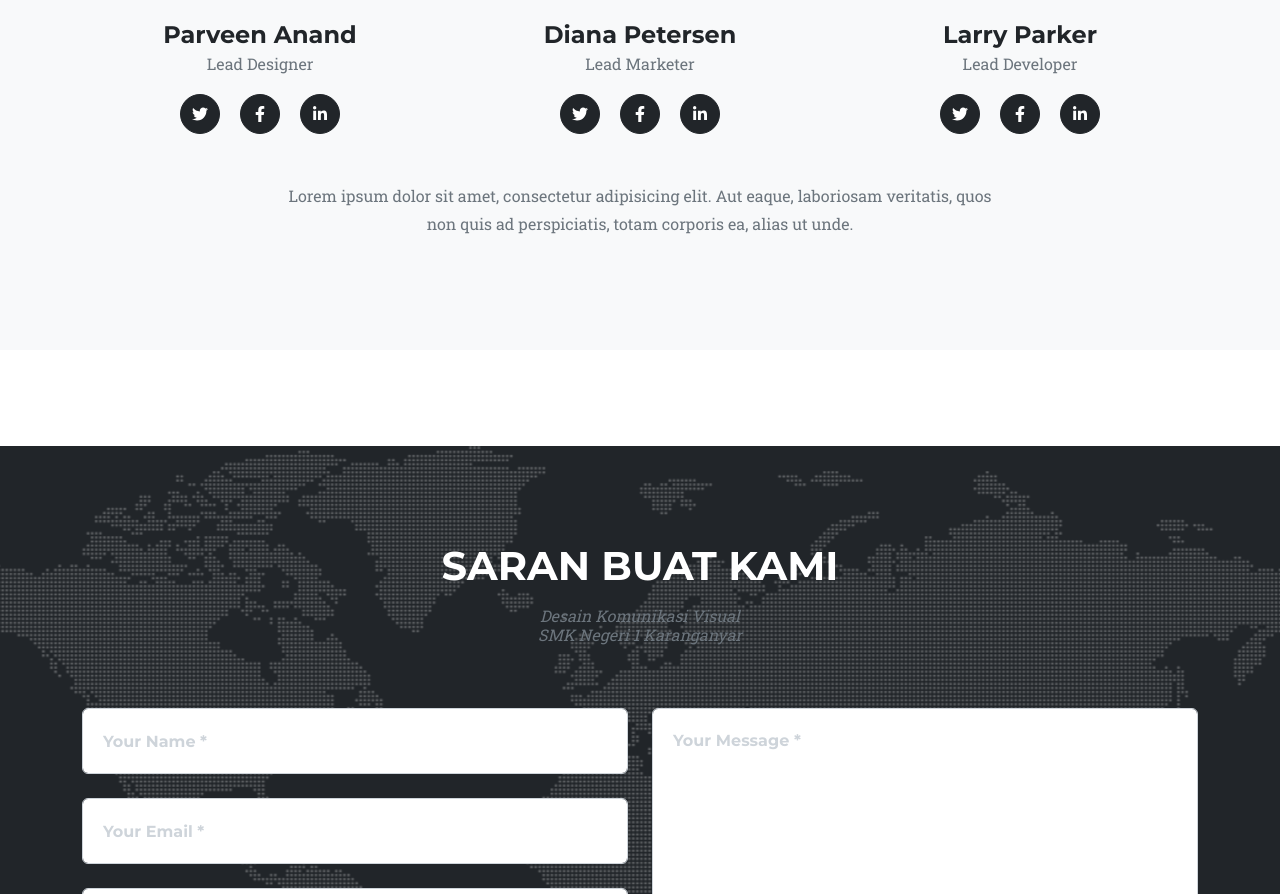
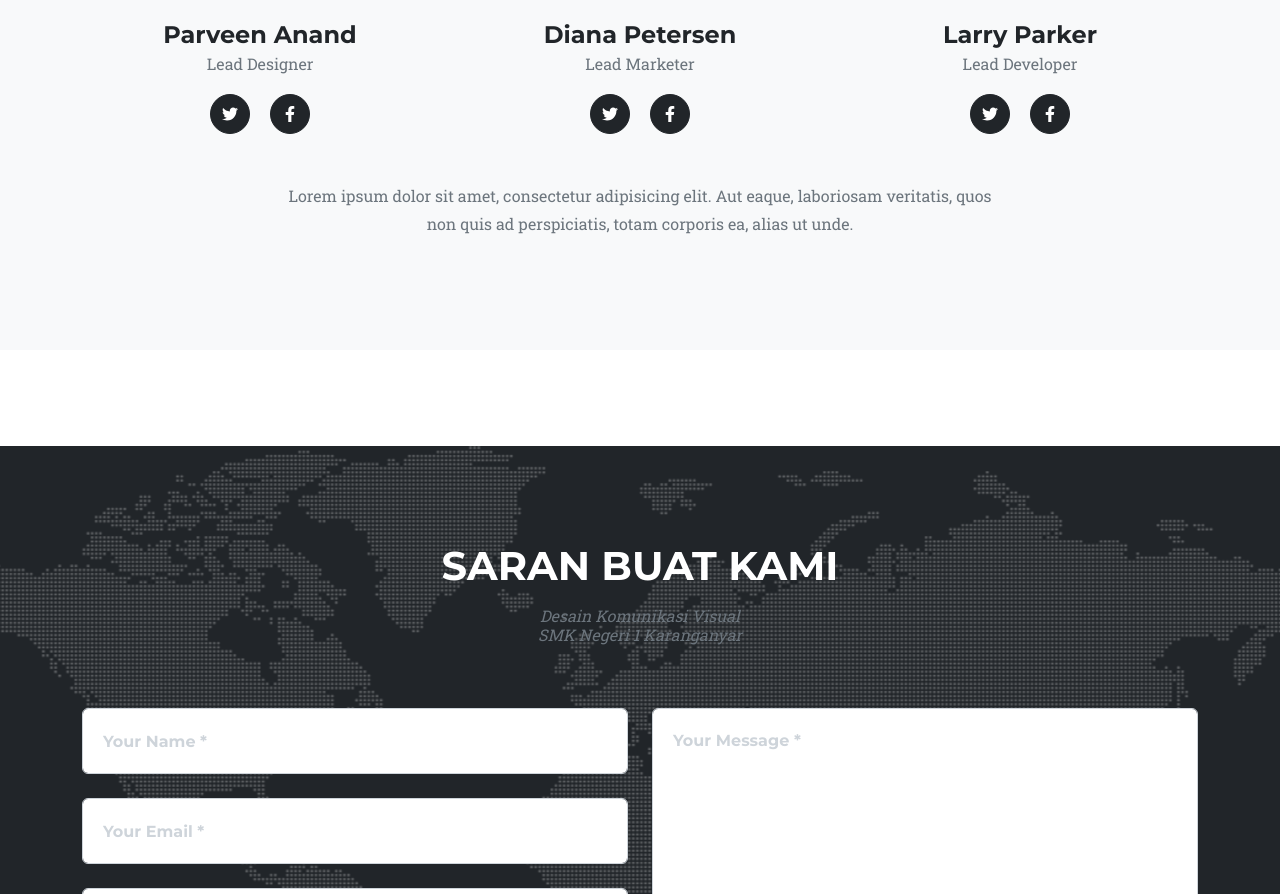
Before and after one commit to narxel/profildkv, a plain HTML site: page index.html in a window 1280 px wide. Shown: the part 5416-6310 px from the top of the page. Drawn offline with nearby package versions, Linux system fonts and the light colour scheme.

Commit message:
hapus in

```diff
--- a/index.html
+++ b/index.html
@@ -264,7 +264,6 @@
                             <p class="text-muted">Lead Designer</p>
                             <a class="btn btn-dark btn-social mx-2" href="#!" aria-label="Parveen Anand Twitter Profile"><i class="fab fa-twitter"></i></a>
                             <a class="btn btn-dark btn-social mx-2" href="#!" aria-label="Parveen Anand Facebook Profile"><i class="fab fa-facebook-f"></i></a>
-                            <a class="btn btn-dark btn-social mx-2" href="#!" aria-label="Parveen Anand LinkedIn Profile"><i class="fab fa-linkedin-in"></i></a>
                         </div>
                     </div>
                     <div class="col-lg-4">
@@ -274,7 +273,6 @@
                             <p class="text-muted">Lead Marketer</p>
                             <a class="btn btn-dark btn-social mx-2" href="#!" aria-label="Diana Petersen Twitter Profile"><i class="fab fa-twitter"></i></a>
                             <a class="btn btn-dark btn-social mx-2" href="#!" aria-label="Diana Petersen Facebook Profile"><i class="fab fa-facebook-f"></i></a>
-                            <a class="btn btn-dark btn-social mx-2" href="#!" aria-label="Diana Petersen LinkedIn Profile"><i class="fab fa-linkedin-in"></i></a>
                         </div>
                     </div>
                     <div class="col-lg-4">
@@ -284,7 +282,6 @@
                             <p class="text-muted">Lead Developer</p>
                             <a class="btn btn-dark btn-social mx-2" href="#!" aria-label="Larry Parker Twitter Profile"><i class="fab fa-twitter"></i></a>
                             <a class="btn btn-dark btn-social mx-2" href="#!" aria-label="Larry Parker Facebook Profile"><i class="fab fa-facebook-f"></i></a>
-                            <a class="btn btn-dark btn-social mx-2" href="#!" aria-label="Larry Parker LinkedIn Profile"><i class="fab fa-linkedin-in"></i></a>
                         </div>
                     </div>
                 </div>
```
